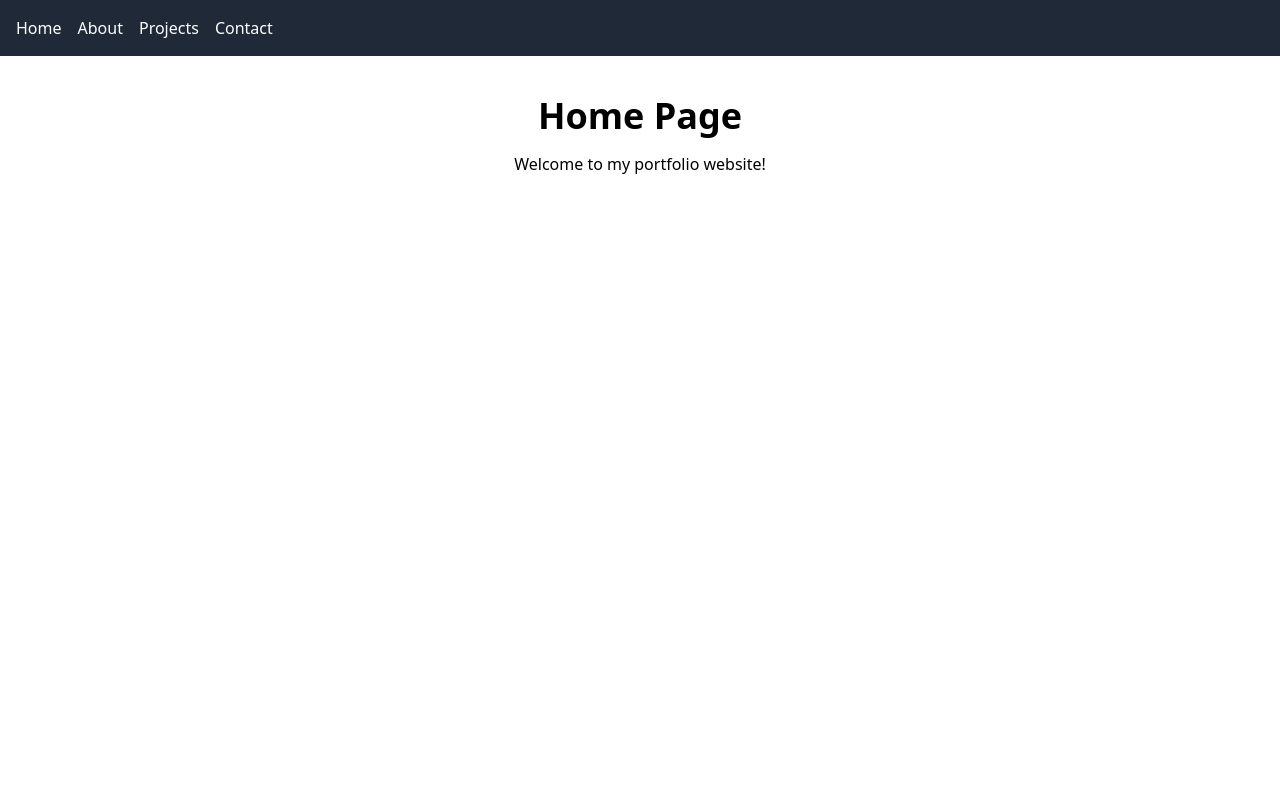
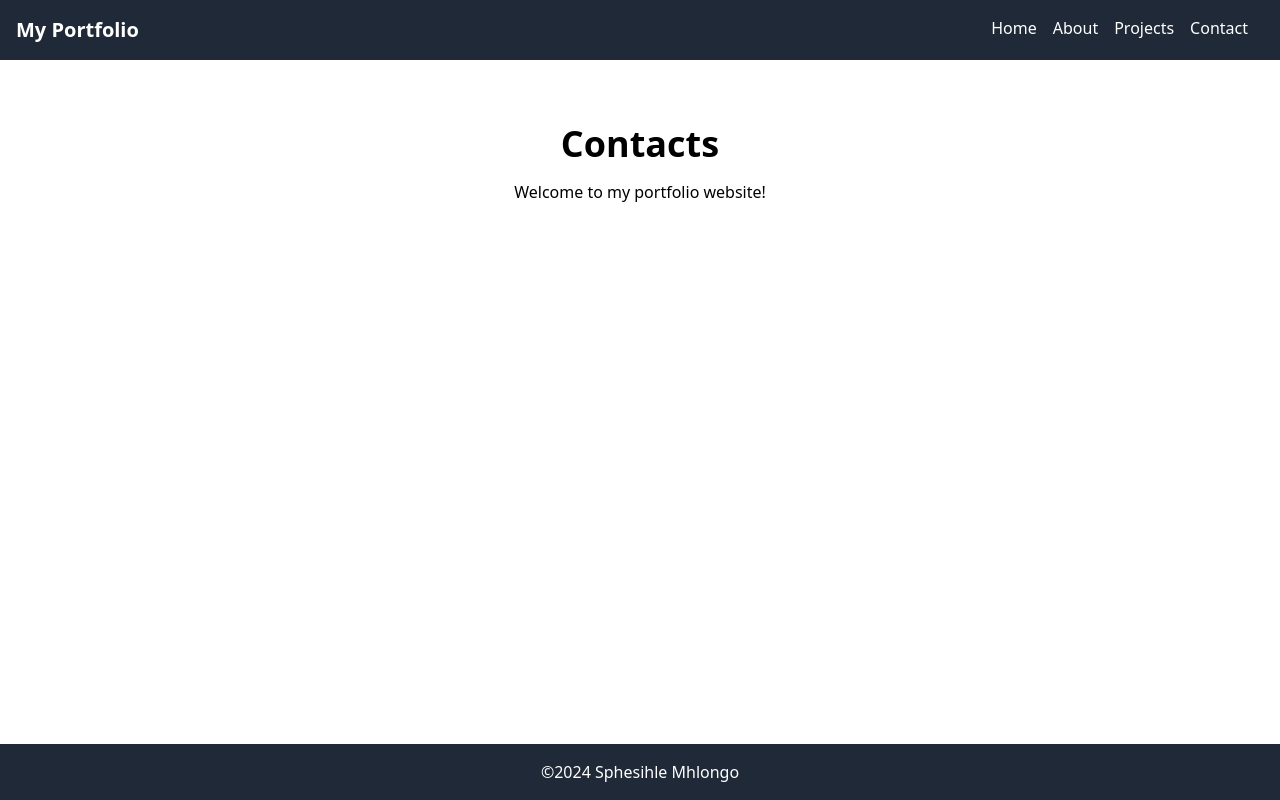
Before and after one commit to sphesihlemhlongo/portfolio-site, a React (Create React App) app: page /contact in a window 1280 px wide. Built offline with nearby package versions, Linux system fonts and the light colour scheme.

Commit message:
added layouts to pages

```diff
--- a/src/App.js
+++ b/src/App.js
@@ -5,25 +5,15 @@ import About from './pages/About';
 import Projects from './pages/Projects';
 import Contact from './pages/Contact';
 
-import { Link } from 'react-router-dom';
-
 function App() {
   return (
     <Router>
-      <div>
-        <nav className="p-4 bg-gray-800 text-white">
-          <Link to="/" className="mr-4">Home</Link>
-          <Link to="/about" className="mr-4">About</Link>
-          <Link to="/projects" className="mr-4">Projects</Link>
-          <Link to="/contact" className="mr-4">Contact</Link>
-        </nav>
       <Routes>
         <Route path="/" element={<Home />} />
         <Route path="/about" element={<About />} />
         <Route path="/projects" element={<Projects />} />
         <Route path="/contact" element={<Contact />} />
       </Routes>
-      </div>
     </Router>
   );
 }
--- a/src/components/Layout.jsx
+++ b/src/components/Layout.jsx
@@ -19,7 +19,7 @@ const Layout = ({ children }) => {
         {children}
       </main>
       <footer className="bg-gray-800 text-white text-center p-4">
-        © 2024 My Portfolio
+        ©2024 Sphesihle Mhlongo
       </footer>
     </div>
   );
--- a/src/pages/About.jsx
+++ b/src/pages/About.jsx
@@ -1,11 +1,14 @@
 import React from 'react';
+import Layout from '../components/Layout';
 
 const About = () => {
   return (
-    <div className="text-center p-10">
-      <h1 className="text-4xl font-bold">Home Page</h1>
-      <p className="mt-4">Welcome to my portfolio website!</p>
-    </div>
+    <Layout>
+      <div className="text-center p-10">
+        <h1 className="text-4xl font-bold">About</h1>
+        <p className="mt-4">Welcome to my portfolio website!</p>
+      </div>
+    </Layout>
   );
 };
 
--- a/src/pages/Contact.jsx
+++ b/src/pages/Contact.jsx
@@ -1,11 +1,14 @@
 import React from 'react';
+import Layout from '../components/Layout';
 
 const Contacts = () => {
   return (
-    <div className="text-center p-10">
-      <h1 className="text-4xl font-bold">Home Page</h1>
-      <p className="mt-4">Welcome to my portfolio website!</p>
-    </div>
+    <Layout>
+      <div className="text-center p-10">
+        <h1 className="text-4xl font-bold">Contacts</h1>
+        <p className="mt-4">Welcome to my portfolio website!</p>
+      </div>
+    </Layout>
   );
 };
 
--- a/src/pages/Home.jsx
+++ b/src/pages/Home.jsx
@@ -1,11 +1,14 @@
 import React from 'react';
+import Layout from '../components/Layout';
 
 const Home = () => {
   return (
-    <div className="text-center p-10">
-      <h1 className="text-4xl font-bold">Home Page</h1>
-      <p className="mt-4">Welcome to my portfolio website!</p>
-    </div>
+    <Layout>
+      <div className="text-center p-10">
+        <h1 className="text-4xl font-bold">Home Page</h1>
+        <p className="mt-4">Welcome to my portfolio website!</p>
+      </div>
+    </Layout>
   );
 };
 
--- a/src/pages/Projects.jsx
+++ b/src/pages/Projects.jsx
@@ -1,11 +1,14 @@
 import React from 'react';
+import Layout from '../components/Layout';
 
 const Projects = () => {
   return (
-    <div className="text-center p-10">
-      <h1 className="text-4xl font-bold">Projects</h1>
-      <p className="mt-4">Welcome to my portfolio website!</p>
-    </div>
+    <Layout>
+      <div className="text-center p-10">
+        <h1 className="text-4xl font-bold">Projects</h1>
+        <p className="mt-4">Welcome to my portfolio website!</p>
+      </div>
+    </Layout>
   );
 };
 
```
Lines whose indentation alone changed are shown as unchanged.
